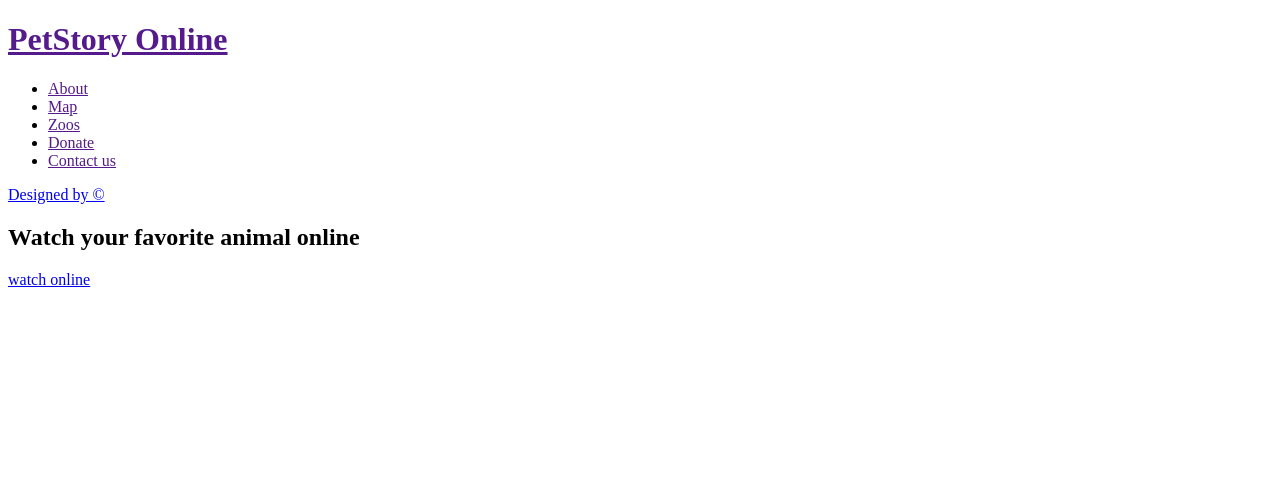
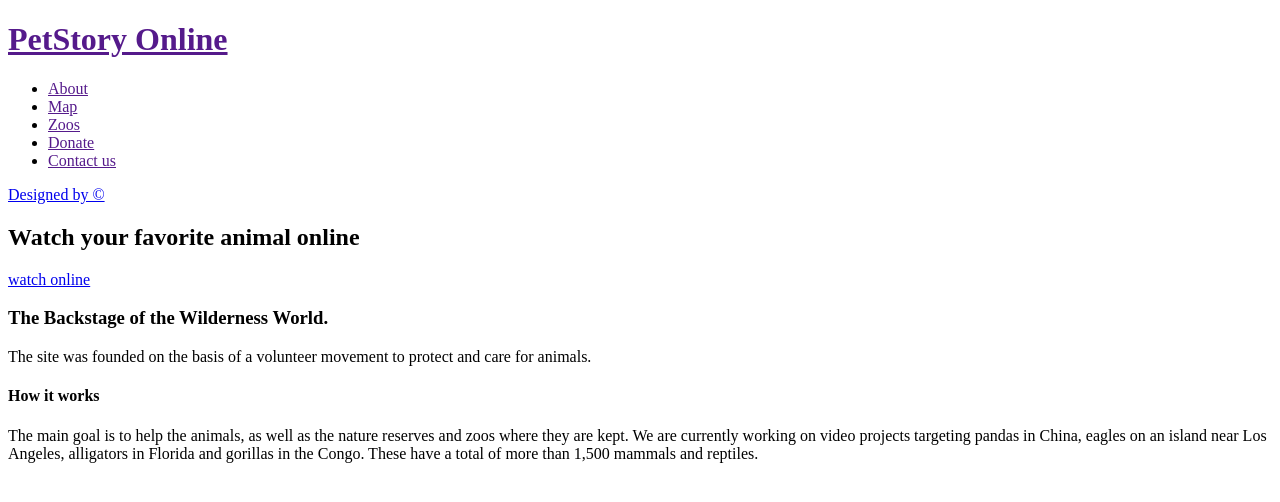
Before and after one commit to JiriSimonov/gem-puzzle, a website: page online-zoo/pages/main/index.html in a window 1280 px wide. Drawn offline with Linux system fonts and the light colour scheme.

Commit message:
feat: add basic info markup

```diff
--- a/online-zoo/pages/main/index.html
+++ b/online-zoo/pages/main/index.html
@@ -41,6 +41,14 @@
                 <a href="#" class="hero__link">watch online</a>
             </div>
         </section>
+        <section class="info">
+            <div class="container">
+                <h3 class="info__title">The Backstage of the Wilderness World.</h3>
+                <p class="info__text">The site was founded on the basis of a volunteer movement to protect and care for animals.</p>
+                <h4 class="info__title_small">How it works </h4>
+                <p class="info__text">The main goal is to help the animals, as well as the nature reserves and zoos where they are kept. We are currently working on video projects targeting pandas in China, eagles on an island near Los Angeles, alligators in Florida and gorillas in the Congo. These have a total of more than 1,500 mammals and reptiles.</p>
+            </div>
+        </section>
     </main>
 </body>
 </html>
```
